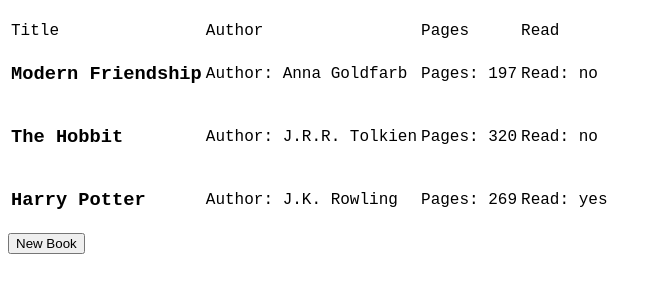
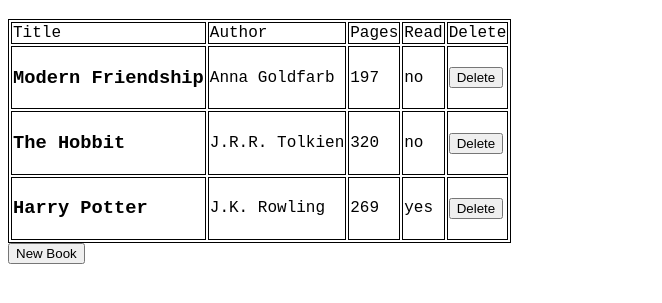
Before and after one commit to henthaii/library, a plain HTML site: page library.html in a window 1280 px wide. Shown: the part 61-364 px from the top of the page, without its empty margins (0-662 px from the left). Drawn offline with Linux system fonts and the light colour scheme.

Commit message:
edited read info. added delete column. added delete buttons removed author under author column. added table outline still fixing close button

```diff
--- a/library.css
+++ b/library.css
@@ -1,5 +1,9 @@
 body {
     font-family: 'Courier New', Courier, monospace;
+}
+
+table, td, th {
+    border: 1px solid black;
 }
 
 /* .bookcard {
--- a/library.html
+++ b/library.html
@@ -16,6 +16,7 @@
         <td>Author</td>
         <td>Pages</td>
         <td>Read</td>
+        <td>Delete</td>
       </tr>
     </table>
     <!-- <div class="form-container"></div> -->
--- a/library.js
+++ b/library.js
@@ -34,9 +34,10 @@
     bookCard.classList.add('bookCard');
     bookCard.innerHTML = `
         <td><h3>${book.title}</h3></td>
-        <td><p>Author: ${book.author}</p></td>
-        <td><p>Pages: ${book.pages}</p></td>
-        <td><p>Read: ${book.read}</p></td>
+        <td><p>${book.author}</p></td>
+        <td><p>${book.pages}</p></td>
+        <td><p>${book.read}</p></td>
+        <td><button>Delete</button></td>
       `;
     tableContainer.appendChild(bookCard);
   });
@@ -45,7 +46,7 @@
 displayBooks(myLibrary);
 
 const form = document.querySelector("form");
-const close = document.querySelector(".close");
+const close = document.querySelector(".close + button");
 
 form.addEventListener("submit",(event) => {
   event.preventDefault();
```
